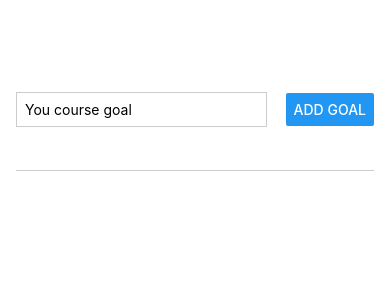
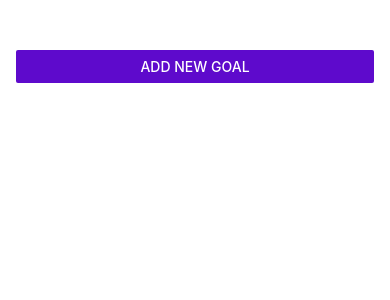
Before and after one commit to haliljon/To-do-list-React-Native, a React Native app: screen / in a window 390 px wide. Shown: the top 300 px of the page. Built offline with nearby package versions, Linux system fonts and the light colour scheme.

Commit message:
Add image

```diff
--- a/App.js
+++ b/App.js
@@ -1,13 +1,25 @@
 
 import { useState } from 'react';
-import { StyleSheet, View, FlatList } from 'react-native';
+import { StyleSheet, View, FlatList, Button } from 'react-native';
 
 import GoalItem from './components/GoalItem';
 import GoalInput from './components/GoalInput';
 
 export default function App() {
+  const [modalIsVisible, setModalIsVisible] = useState(false)
   const [courseGoals, setCourseGoals] = useState([])
-  function addGoalHandler(enteredGoalText) { setCourseGoals((currentCourseGoals) => [...currentCourseGoals, { text: enteredGoalText, key: Math.random().toString() }]) };
+
+  const startAddGoalHandler = () => {
+    setModalIsVisible(true)
+  }
+
+  const endAddGoalHandler = () => {
+    setModalIsVisible(false)
+  }
+  function addGoalHandler(enteredGoalText) {
+    setCourseGoals((currentCourseGoals) => [...currentCourseGoals, { text: enteredGoalText, key: Math.random().toString() }])
+    endAddGoalHandler()
+  };
 
   const deleteGoalHandler = (key) => {
     setCourseGoals(currentCourseGoals => {
@@ -16,6 +28,7 @@
   }
   return (
     <View style={styles.appContainer}>
+      <Button title='Add new goal' color='#5e0acc' onPress={startAddGoalHandler} />
       {/* <View>
         <Text style={styles.dummyText}>Another piece of text</Text>
       </View>
@@ -23,7 +36,7 @@
         Hello world!!!
       </Text>
       <Button title='Tap me!' /> */}
-      <GoalInput onAddGoal={addGoalHandler} />
+      <GoalInput visible={modalIsVisible} onAddGoal={addGoalHandler} onCancel={endAddGoalHandler} />
       <View style={styles.goalsContainer}>
         <FlatList data={courseGoals} renderItem={(itemData) => {
           return (
--- a/components/GoalInput.js
+++ b/components/GoalInput.js
@@ -1,5 +1,5 @@
 import { useState } from "react";
-import { View, TextInput, Button, StyleSheet } from "react-native";
+import { View, TextInput, Button, StyleSheet, Modal, Image } from "react-native";
 
 const GoalInput = (props) => {
     const [enteredGoalText, setEnteredGoalText] = useState('')
@@ -9,11 +9,22 @@
         setEnteredGoalText('')
     }
 
+
     return (
-        <View style={styles.inputContainer}>
-            <TextInput placeholder='You course goal' style={styles.textInput} onChangeText={gaolInputHandler} value={enteredGoalText} />
-            <Button title='Add Goal' onPress={addGoalHandler} />
-        </View>
+        <Modal visible={props.visible} animationType="slide">
+            <View style={styles.inputContainer}>
+                <Image style={styles.image} source={require('../assets/images/goal.png')} />
+                <TextInput placeholder='You course goal' style={styles.textInput} onChangeText={gaolInputHandler} value={enteredGoalText} />
+                <View style={styles.buttonContainer}>
+                    <View style={styles.button}>
+                        <Button title='Add Goal' onPress={addGoalHandler} />
+                    </View>
+                    <View style={styles.button}>
+                        <Button title="Cancel" onPress={props.onCancel} />
+                    </View>
+                </View>
+            </View>
+        </Modal>
     )
 }
 
@@ -21,19 +32,29 @@
 
 const styles = StyleSheet.create({
     inputContainer: {
+        padding: 16,
         flex: 1,
-        flexDirection: 'row',
-        justifyContent: 'space-between',
+        justifyContent: 'center',
         alignItems: 'center',
-        marginBottom: 24,
-        borderBottomWidth: 1,
-        borderBottomColor: '#cccccc'
+        backgroundColor: '#311b6b'
     },
     textInput: {
         borderWidth: 1,
         borderColor: '#cccccc',
-        width: '70%',
-        marginRight: 8,
+        width: '100%',
         padding: 8
     },
+    buttonContainer: {
+        flexDirection: 'row',
+        marginTop: 16
+    },
+    button: {
+        width: '30%',
+        marginHorizontal: 8
+    },
+    image: {
+        width: 100,
+        height: 100,
+        margin: 20
+    }
 })
```
Also changed, not shown: assets/images/goal.png (added).
